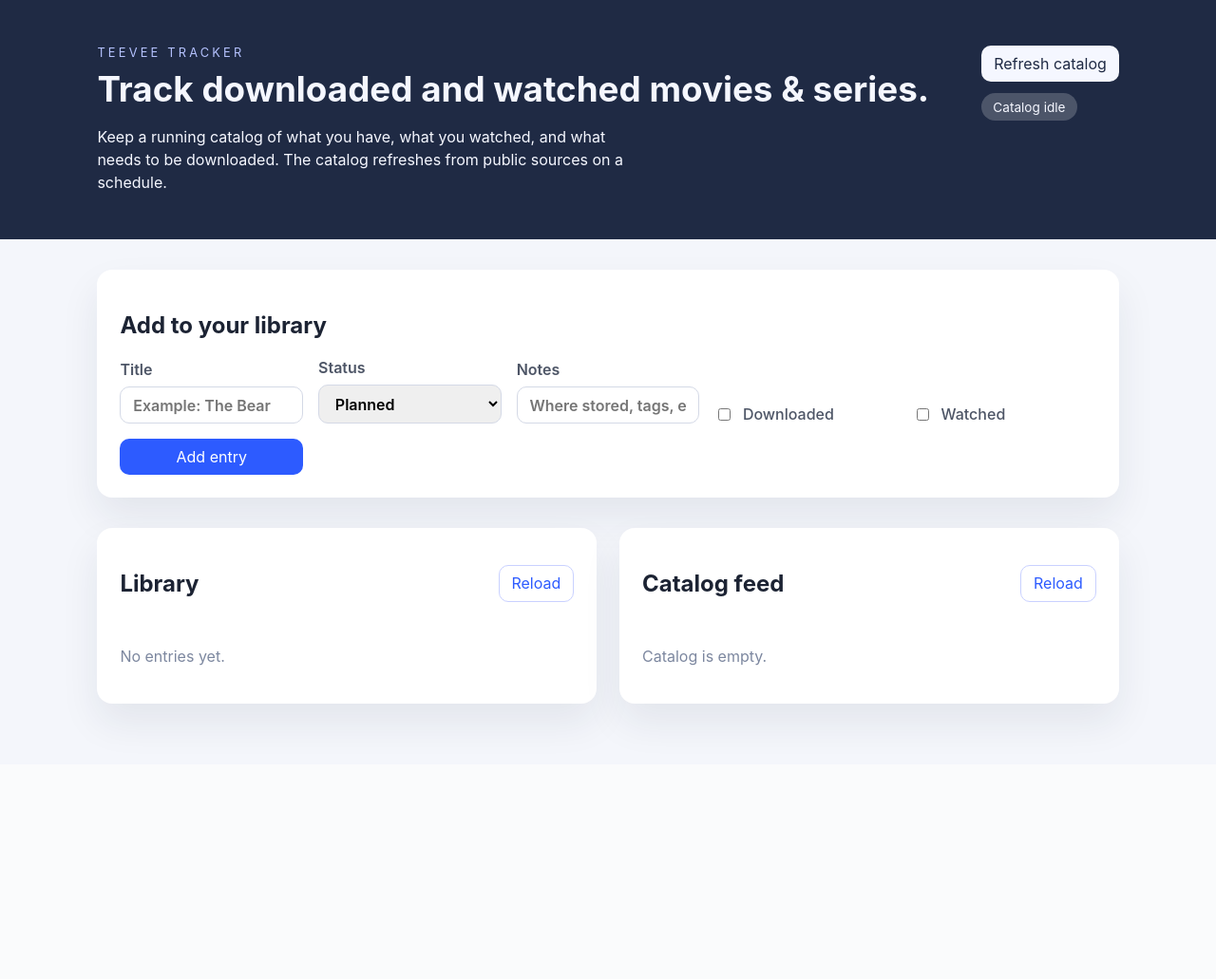
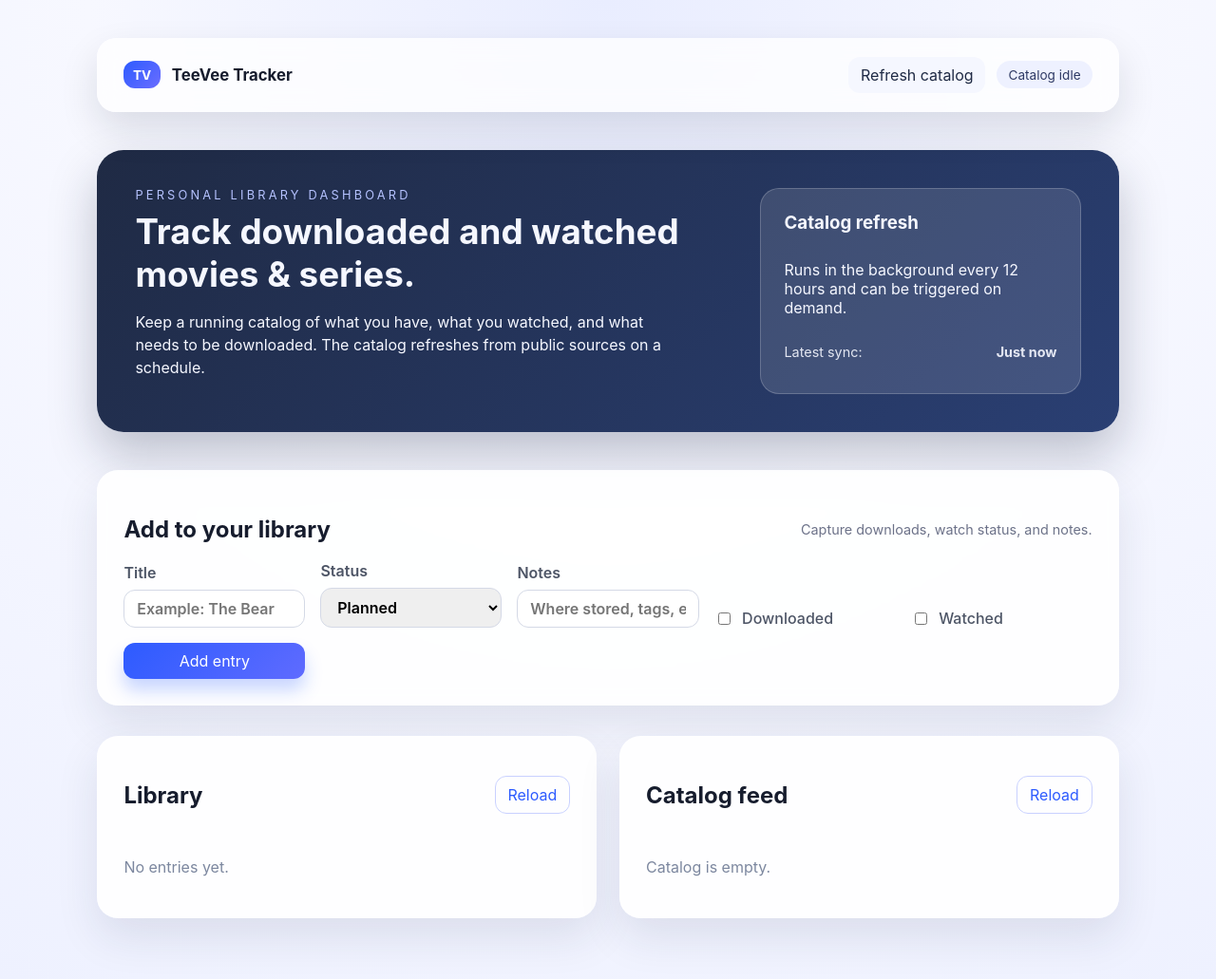
Before and after one commit to inus12345/teevee-series-tracker, a FastAPI app: page / in a window 1280 px wide. Shown: the whole page at 95% size. Before the commit the page ends 769 px from the top, so only its background shows below. Run offline with FastAPI, Linux system fonts and the light colour scheme; data that the repository does not hold is empty.

Commit message:
Refresh UI styling and layout

```diff
--- a/app/static/app.js
+++ b/app/static/app.js
@@ -3,6 +3,7 @@ const catalogList = document.getElementById("catalogList");
 const libraryForm = document.getElementById("libraryForm");
 const refreshCatalogButton = document.getElementById("refreshCatalog");
 const catalogStatus = document.getElementById("catalogStatus");
+const catalogStatusAlt = document.getElementById("catalogStatusAlt");
 const reloadLibrary = document.getElementById("reloadLibrary");
 const reloadCatalog = document.getElementById("reloadCatalog");
 
@@ -99,9 +100,11 @@ libraryForm.addEventListener("submit", async (event) => {
 
 refreshCatalogButton.addEventListener("click", async () => {
   catalogStatus.textContent = "Refreshing...";
+  catalogStatusAlt.textContent = "Refreshing...";
   const response = await fetch("/api/catalog/refresh", { method: "POST" });
   const data = await response.json();
   catalogStatus.textContent = `Added ${data.added} items`;
+  catalogStatusAlt.textContent = new Date().toLocaleString();
   fetchCatalog();
 });
 
--- a/app/static/styles.css
+++ b/app/static/styles.css
@@ -1,8 +1,8 @@
 :root {
   color-scheme: light;
-  font-family: "Inter", system-ui, sans-serif;
-  background: #f4f6fb;
-  color: #1c2333;
+  font-family: "Inter", "Manrope", system-ui, sans-serif;
+  background: #eef1ff;
+  color: #161c2d;
 }
 
 * {
@@ -11,15 +11,60 @@
 
 body {
   margin: 0;
+  min-height: 100vh;
+  background: radial-gradient(circle at top, #e9edff 0%, #f7f8ff 45%, #eef1ff 100%);
+}
+
+.page {
+  min-height: 100vh;
+  padding: 2.5rem 8vw 4rem;
+  display: flex;
+  flex-direction: column;
+  gap: 2.5rem;
+}
+
+.top-nav {
+  display: flex;
+  justify-content: space-between;
+  align-items: center;
+  padding: 1.25rem 1.75rem;
+  border-radius: 20px;
+  background: rgba(255, 255, 255, 0.75);
+  backdrop-filter: blur(14px);
+  box-shadow: 0 18px 40px rgba(15, 23, 42, 0.12);
+}
+
+.brand {
+  display: flex;
+  align-items: center;
+  gap: 0.75rem;
+  font-weight: 700;
+  font-size: 1.05rem;
+}
+
+.brand-mark {
+  background: linear-gradient(135deg, #2d5bff, #6b6dff);
+  color: #fff;
+  padding: 0.4rem 0.6rem;
+  border-radius: 12px;
+  font-size: 0.85rem;
+}
+
+.nav-actions {
+  display: flex;
+  gap: 0.75rem;
+  align-items: center;
 }
 
 header.hero {
-  display: flex;
-  justify-content: space-between;
+  display: grid;
+  grid-template-columns: minmax(0, 1.3fr) minmax(0, 0.7fr);
   gap: 2rem;
-  padding: 3rem 8vw 2rem;
-  background: #1f2a44;
+  padding: 2.5rem;
+  border-radius: 28px;
+  background: linear-gradient(135deg, #1f2a44, #2a3f73);
   color: #f5f7ff;
+  box-shadow: 0 24px 50px rgba(23, 32, 55, 0.25);
 }
 
 .hero h1 {
@@ -40,38 +85,59 @@ header.hero {
   line-height: 1.5;
 }
 
-.hero-actions {
+.hero-card {
+  background: rgba(255, 255, 255, 0.12);
+  border-radius: 20px;
+  padding: 1.5rem;
   display: flex;
   flex-direction: column;
-  gap: 0.8rem;
-  align-items: flex-start;
+  gap: 0.75rem;
+  border: 1px solid rgba(255, 255, 255, 0.2);
+}
+
+.hero-card h3 {
+  margin: 0;
+}
+
+.hero-status {
+  display: flex;
+  justify-content: space-between;
+  font-size: 0.9rem;
+  opacity: 0.9;
 }
 
 .status-pill {
-  background: rgba(255, 255, 255, 0.2);
+  background: #eef1ff;
+  color: #2f3a64;
   padding: 0.4rem 0.75rem;
   border-radius: 999px;
   font-size: 0.85rem;
 }
 
 main {
-  padding: 2rem 8vw 4rem;
   display: flex;
   flex-direction: column;
   gap: 2rem;
 }
 
 .panel {
-  background: #fff;
-  border-radius: 16px;
-  padding: 1.5rem;
-  box-shadow: 0 20px 40px rgba(31, 42, 68, 0.08);
+  background: rgba(255, 255, 255, 0.9);
+  border-radius: 22px;
+  padding: 1.75rem;
+  box-shadow: 0 20px 45px rgba(31, 42, 68, 0.1);
+  backdrop-filter: blur(8px);
 }
 
 .panel-header {
   display: flex;
   justify-content: space-between;
   align-items: center;
+  gap: 1rem;
+}
+
+.helper {
+  font-size: 0.9rem;
+  color: #6c7289;
 }
 
 .grid {
@@ -94,26 +160,29 @@ select,
 button {
   font: inherit;
   padding: 0.55rem 0.8rem;
-  border-radius: 10px;
+  border-radius: 12px;
   border: 1px solid #d4d9e6;
 }
 
 button {
-  background: #2d5bff;
+  background: linear-gradient(135deg, #2d5bff, #5f6bff);
   color: #fff;
   border: none;
   cursor: pointer;
+  box-shadow: 0 12px 18px rgba(45, 91, 255, 0.25);
 }
 
 button.secondary {
   background: #f5f7ff;
   color: #1f2a44;
+  box-shadow: none;
 }
 
 button.ghost {
   background: transparent;
   color: #2d5bff;
   border: 1px solid #c9d1ff;
+  box-shadow: none;
 }
 
 .checkbox {
@@ -136,9 +205,9 @@ button.ghost {
 }
 
 .card {
-  border-radius: 14px;
+  border-radius: 18px;
   border: 1px solid #e0e6f5;
-  padding: 1rem;
+  padding: 1.2rem;
   background: #fbfcff;
 }
 
@@ -187,11 +256,12 @@ button.ghost {
 
 @media (max-width: 800px) {
   header.hero {
-    flex-direction: column;
+    grid-template-columns: 1fr;
   }
 
-  .hero-actions {
-    flex-direction: row;
-    flex-wrap: wrap;
+  .top-nav {
+    flex-direction: column;
+    align-items: flex-start;
+    gap: 1rem;
   }
 }
--- a/app/templates/index.html
+++ b/app/templates/index.html
@@ -7,24 +7,43 @@
     <link rel="stylesheet" href="/static/styles.css" />
   </head>
   <body>
+    <div class="page">
+      <nav class="top-nav">
+        <div class="brand">
+          <span class="brand-mark">TV</span>
+          <span>TeeVee Tracker</span>
+        </div>
+        <div class="nav-actions">
+          <button id="refreshCatalog" class="secondary">Refresh catalog</button>
+          <span id="catalogStatus" class="status-pill">Catalog idle</span>
+        </div>
+      </nav>
+
       <header class="hero">
         <div>
-        <p class="eyebrow">TeeVee Tracker</p>
+          <p class="eyebrow">Personal library dashboard</p>
           <h1>Track downloaded and watched movies & series.</h1>
           <p class="subtitle">
             Keep a running catalog of what you have, what you watched, and what needs
             to be downloaded. The catalog refreshes from public sources on a schedule.
           </p>
         </div>
-      <div class="hero-actions">
-        <button id="refreshCatalog" class="secondary">Refresh catalog</button>
-        <span id="catalogStatus" class="status-pill">Catalog idle</span>
+        <div class="hero-card">
+          <h3>Catalog refresh</h3>
+          <p>Runs in the background every 12 hours and can be triggered on demand.</p>
+          <div class="hero-status">
+            <span>Latest sync:</span>
+            <strong id="catalogStatusAlt">Just now</strong>
+          </div>
         </div>
       </header>
 
       <main>
         <section class="panel">
+          <div class="panel-header">
             <h2>Add to your library</h2>
+            <span class="helper">Capture downloads, watch status, and notes.</span>
+          </div>
           <form id="libraryForm" class="grid">
             <label>
               Title
@@ -73,6 +92,7 @@
           </div>
         </section>
       </main>
+    </div>
 
     <script src="/static/app.js"></script>
   </body>
```
Lines whose indentation alone changed are shown as unchanged.
